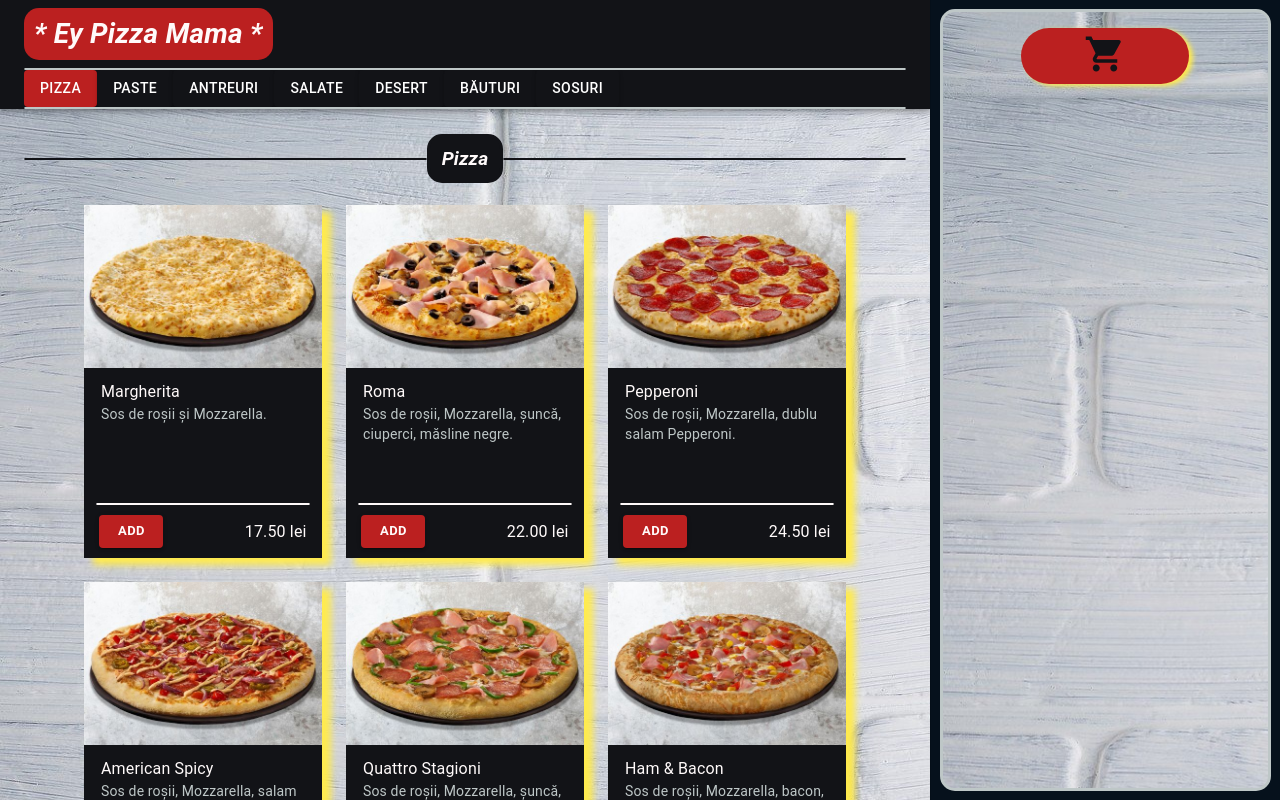
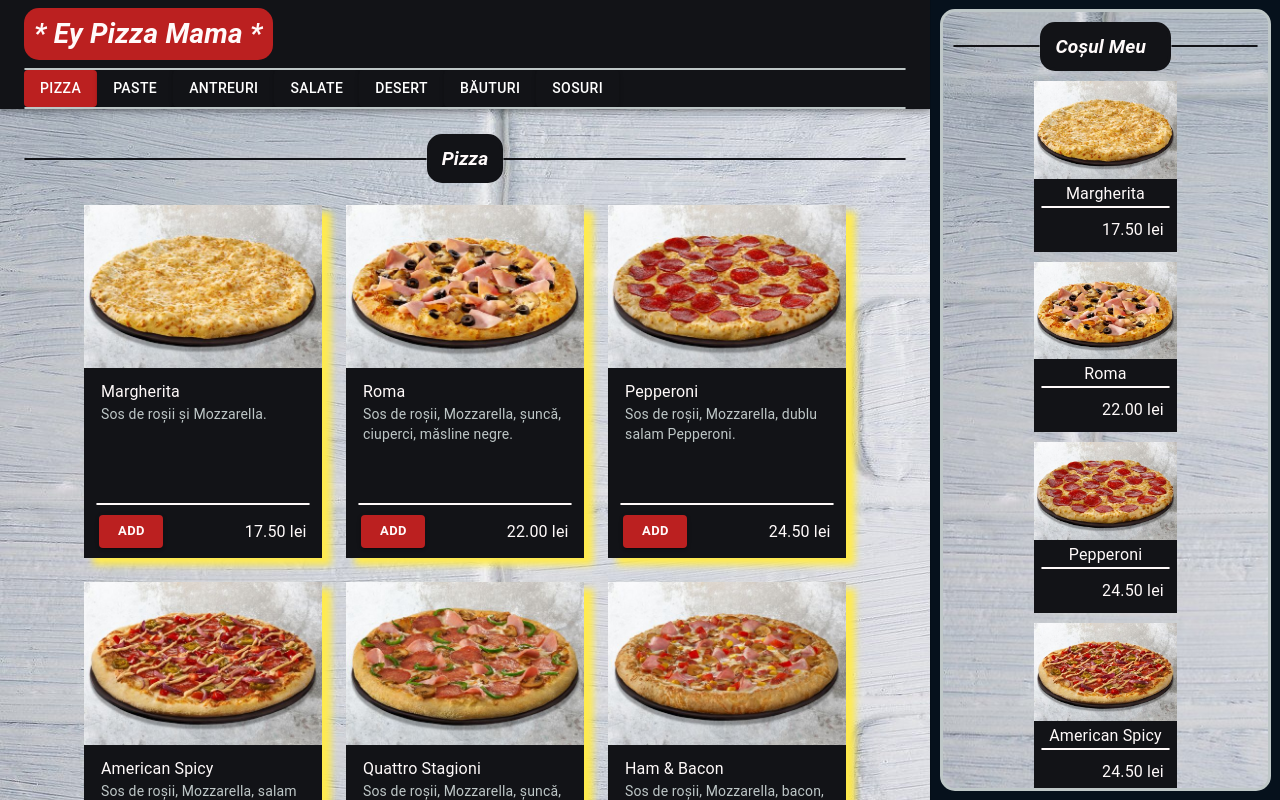
Before and after one commit to TheAncientOwl/pizza-website, a React (Create React App) app: page / in a window 1280 px wide. Shown: the top 800 px of the page. Built offline with nearby package versions, Linux system fonts and the light colour scheme.

Commit message:
switched to basket title.

```diff
--- a/src/components/Layout.jsx
+++ b/src/components/Layout.jsx
@@ -15,7 +15,8 @@ import ProductsTitleBar from './products/ProductsTitleBar';
 import ProductsGrid from './products/ProductsGrid';
 
 import FoodData from '../FoodData';
-import BasketIcon from './basket/BasketIcon';
+import BasketList from './basket/BasketList';
+import BasketTitle from './basket/BasketTitle';
 
 const BASKET_WIDTH = 350;
 
@@ -29,6 +30,7 @@ export default function Layout() {
   const [mobileOpen, setMobileOpen] = useState(false);
   const [currentTitle, setCurrentTitle] = useState(FoodData[0].categoryName);
   const [currentProducts, setCurrentProducts] = useState(FoodData[0].data);
+  const [basketProducts] = useState([...FoodData[0].data, ...FoodData[1].data]);
   const classes = useStyles();
 
   const handleBasketToggle = () => setMobileOpen(!mobileOpen);
@@ -54,7 +56,8 @@ export default function Layout() {
       </ProductsContainer>
 
       <BasketContainer width={BASKET_WIDTH} mobileOpen={mobileOpen} onToggle={handleBasketToggle}>
-        <BasketIcon />
+        <BasketTitle />
+        <BasketList products={basketProducts} />
       </BasketContainer>
     </div>
   );
--- a/src/components/basket/BasketIcon.jsx
+++ /dev/null
@@ -1,46 +0,0 @@
-import { makeStyles } from '@material-ui/core';
-import ShoppingCartIcon from '@material-ui/icons/ShoppingCart';
-
-const useStyles = makeStyles(theme => ({
-  container: {
-    marginTop: '2vh',
-    marginBottom: '2vh',
-
-    display: 'flex',
-  },
-  title: {
-    marginLeft: 'auto',
-    marginRight: 'auto',
-    width: '8em',
-
-    background: theme.palette.primary.main,
-    color: theme.palette.background.default,
-
-    fontStyle: 'italic',
-    fontWeight: 'bold',
-    fontSize: '1.5em',
-
-    padding: '5px',
-    paddingBottom: '1px',
-
-    borderRadius: '10em',
-
-    textAlign: 'center',
-    boxShadow: `4px 2px 5px ${theme.palette.secondary.main}`,
-  },
-  icon: {
-    fontSize: '2em',
-  },
-}));
-
-export default function BasketIcon() {
-  const classes = useStyles();
-
-  return (
-    <div className={classes.container}>
-      <div className={classes.title}>
-        <ShoppingCartIcon className={classes.icon} />
-      </div>
-    </div>
-  );
-}
--- /dev/null
+++ b/src/components/basket/BasketList.jsx
@@ -0,0 +1,59 @@
+import PropTypes from 'prop-types';
+
+import ProductCard from '../products/product/ProductCard';
+import ProductImage from '../products/product/ProductImage';
+import ProductActions from '../products/product/ProductActions';
+import ProductPrice from '../products/product/ProductPrice';
+
+import Divider from '../Divider';
+import { makeStyles, useTheme } from '@material-ui/core';
+import ProductSummary from '../products/product/ProductSummary';
+
+const useStyles = makeStyles(theme => ({
+  list: {
+    display: 'flex',
+    justifyContent: 'center',
+    flexDirection: 'column',
+  },
+  productContainer: {
+    fontSize: '0.6em',
+    borderColor: theme.palette.text.secondary,
+
+    marginLeft: 'auto',
+    marginRight: 'auto',
+
+    marginBottom: '10px',
+  },
+  summaryWrapper: {
+    textAlign: 'center',
+  },
+}));
+
+export default function BasketList({ products }) {
+  const classes = useStyles();
+  const theme = useTheme();
+
+  return (
+    <div className={classes.list}>
+      {products.map((product, index) => (
+        <div key={index} className={classes.productContainer}>
+          <ProductCard>
+            <ProductImage src={product.img} alt={product.alt} />
+
+            <ProductSummary className={classes.summaryWrapper} summary={product.summary} />
+
+            <Divider width='90%' color={theme.palette.text.primary} />
+
+            <ProductActions>
+              <ProductPrice price={product.price} />
+            </ProductActions>
+          </ProductCard>
+        </div>
+      ))}
+    </div>
+  );
+}
+
+BasketList.propTypes = {
+  products: PropTypes.array.isRequired,
+};
--- /dev/null
+++ b/src/components/basket/BasketTitle.jsx
@@ -0,0 +1,46 @@
+import { makeStyles, useTheme } from '@material-ui/core';
+import Divider from '../Divider';
+
+const useStyles = makeStyles(theme => ({
+  container: {
+    display: 'flex',
+    justifyContent: 'center',
+    margin: '10px',
+  },
+  titleBox: {
+    width: '20em',
+    color: theme.palette.text.primary,
+    background: theme.palette.background.default,
+
+    paddingTop: '8px',
+    paddingBottom: '8px',
+    paddingLeft: '12px',
+    paddingRight: '12px',
+
+    textTransform: 'capitalize',
+    fontSize: '1.2rem',
+    fontStyle: 'italic',
+    fontWeight: 'bold',
+
+    borderStyle: 'solid',
+    borderRadius: '15px',
+    borderColor: theme.palette.background.default,
+  },
+}));
+
+const TITLE = 'Coșul meu';
+
+export default function BasketTitle() {
+  const classes = useStyles();
+  const theme = useTheme();
+
+  const divider = <Divider color={theme.palette.background.default} />;
+
+  return (
+    <div className={classes.container}>
+      {divider}
+      <div className={classes.titleBox}>{TITLE}</div>
+      {divider}
+    </div>
+  );
+}
```
